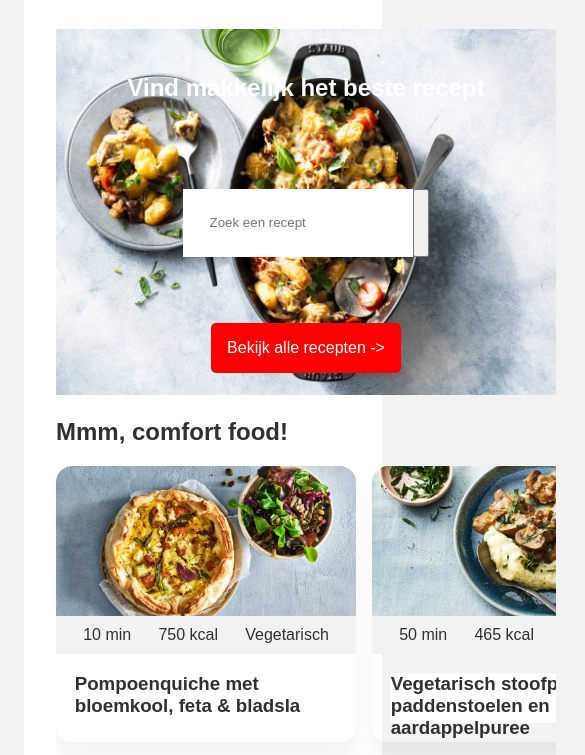
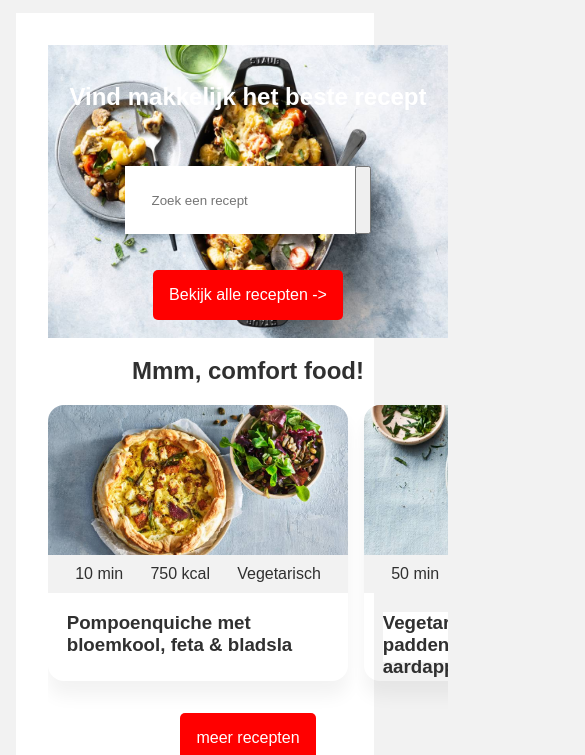
Before and after one commit to Lisaroelvink/blokweb, a plain HTML site: page index.html in a window 390 px wide. Shown: the part 225-980 px from the top of the page, 585 px wide, since content can reach past the window. Drawn offline with Linux system fonts and the light colour scheme.

Commit message:
mobile first layout

```diff
--- a/index.html
+++ b/index.html
@@ -131,6 +131,7 @@
 
 		<section>
 			<h2>Gezond en voordeling koken met Prijsfavorieten</h2>
+			<div>
 			<article>
 				<img src="images/pasta_in_romige_tomatensaus.jpg" alt="Pasta in romige tomatensaus met spinazie">
 				<ul>
@@ -143,6 +144,7 @@
 				<h3>Pasta in romige tomatensaus met spinazie</h3>
 
 			</article>
+			</div>
 
 			<a href="">meer recepten</a>
 
--- a/styles/style.css
+++ b/styles/style.css
@@ -12,6 +12,7 @@ body {
   color: #303030;
   background: #f2f2f2;
   width: 100vw;
+  margin: 0;
 }
 
 main {
@@ -20,14 +21,14 @@ main {
   background: white;
   padding: 2em;
   margin: 1em;
+  max-width: 100%;
 }
 
-section {
-  border-radius: 25px;
-}
 
-section, article {
-  max-width: 500px;
+
+main > section, main > article {
+  min-width: 400px;
+  width: 100%;
 }
 
 main img {
@@ -42,6 +43,10 @@ main img {
 
 header {
   width: 100%;
+}
+
+nav {
+  overflow: hidden;
 }
 
 nav ul {
@@ -102,7 +107,16 @@ section:first-of-type div {
 /*****************SECOND SECTION STYLING**************/
 /****************************************************/
 
+main > section {
+  display: flex;
+  flex-direction: column;
+  justify-content: center;
+  align-items: center;
+}
 
+main > section h2, main > section a {
+  width: fit-content;
+}
 
 section article img {
   position: relative;
@@ -123,10 +137,13 @@ section article {
 
 }
 
-section div {
+main section:not(:first-of-type) div {
+  width: 100%;
   display: flex;
   gap: 1em;
   overflow: scroll;
+  justify-content: flex-start;
+  align-self: flex-start;
 }
 
 section article ul {
```
